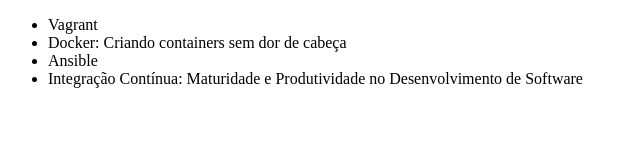
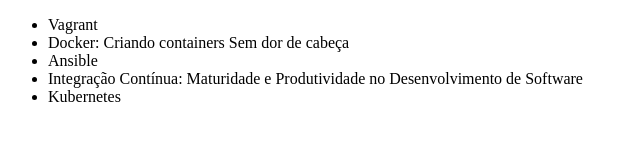
Before and after one commit to dcastrobeveris/alura-git, a plain HTML site: page index.html in a window 1280 px wide. Shown: the whole page, without its empty margins (0-640 px from the left). Drawn offline with Linux system fonts and the light colour scheme.

Commit message:
Corrigindo nome do curso de Docker

```diff
--- a/index.html
+++ b/index.html
@@ -9,9 +9,10 @@
 <body>
     <ul>
         <li>Vagrant</li>
-        <li>Docker: Criando containers sem dor de cabeça</li>
+        <li>Docker: Criando containers Sem dor de cabeça</li>
         <li>Ansible</li>
         <li>Integração Contínua: Maturidade e Produtividade no Desenvolvimento de Software</li>
+        <li>Kubernetes</li>
     </ul>
 </body>
 
```
